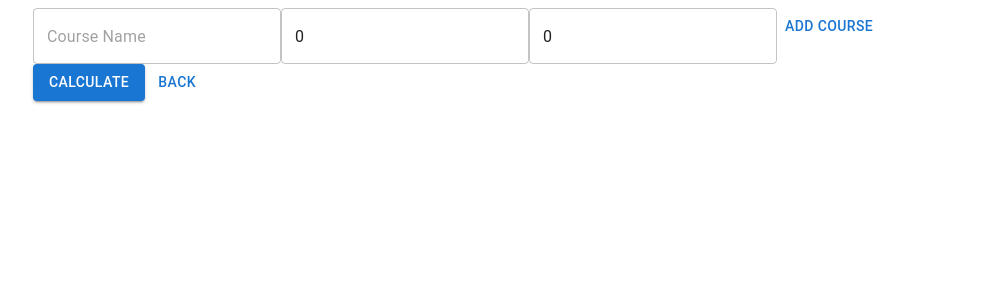
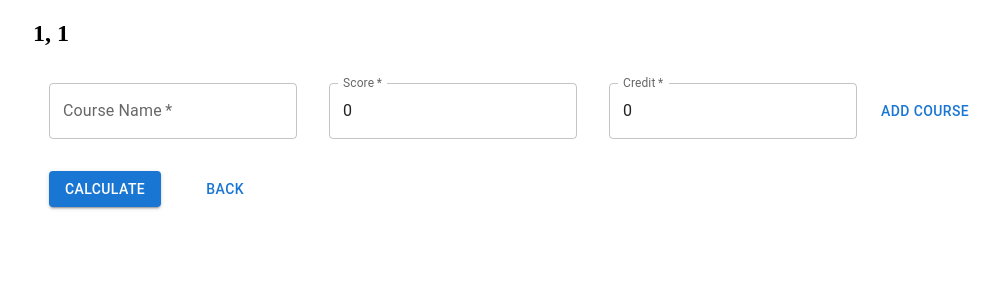
Before and after one commit to peterxcli/ncku-gpa-calculator, a Next.js app: page /1/1 in a window 1280 px wide. Shown: the top 300 px of the page, without its empty margins (31-1031 px from the left). Built offline with nearby package versions, Linux system fonts and the light colour scheme.

Commit message:
add label for input textfield and make edit page prettier

```diff
--- a/package.json
+++ b/package.json
@@ -25,6 +25,7 @@
     "next": "13.4.7",
     "react": "18.2.0",
     "react-dom": "18.2.0",
+    "sass": "^1.63.6",
     "typescript": "5.1.6",
     "uuid": "^9.0.0",
     "zustand": "^4.3.8"
--- a/src/pages/[year]/[semester].tsx
+++ b/src/pages/[year]/[semester].tsx
@@ -4,6 +4,7 @@ import { useRouter } from 'next/router';
 import { useAppStore } from '@/store/store';
 import { calculateGPA } from '@/utils/calculate';
 import { v4 as uuidv4 } from 'uuid';
+import styles from './index.module.scss'
 
 const CoursePage = () => {
     const router = useRouter();
@@ -16,7 +17,7 @@ const CoursePage = () => {
 
     const handleSubmit = (e: React.FormEvent<HTMLFormElement>) => {
         e.preventDefault();
-        addCourse(year as string, semester as string, { id: uuidv4() , name: courseName, score, credit });
+        addCourse(year as string, semester as string, { id: uuidv4(), name: courseName, score, credit });
         setCourseName('');
         setScore(0);
         setCredit(0);
@@ -39,20 +40,27 @@ const CoursePage = () => {
     }, []);
 
     return (
-        <Container>
+        <Container className={styles.container}>
+            <h2>{year}, {semester}</h2>
             {
                 records[year as string]?.[semester as string]?.map((course, index) => (
-                    <div key={index}>
+                    <div className={styles['form-group']} key={index}>
                         <TextField
+                            className={styles.textfield}
+                            label='Course Name'
                             value={course.name}
                             onChange={(e) => updateCourse(year as string, semester as string, course.id, { ...course, name: e.target.value })}
                         />
                         <TextField
+                            className={styles.textfield}
+                            label='Score'
                             value={course.score}
                             onChange={(e) => updateCourse(year as string, semester as string, course.id, { ...course, score: Number(e.target.value) })}
                             type="number"
                         />
                         <TextField
+                            className={styles.textfield}
+                            label='Credit'
                             value={course.credit}
                             onChange={(e) => updateCourse(year as string, semester as string, course.id, { ...course, credit: Number(e.target.value) })}
                             type="number"
@@ -61,16 +69,51 @@ const CoursePage = () => {
                     </div>
                 ))
             }
-            <form onSubmit={handleSubmit}>
-                <TextField value={courseName} onChange={(e) => setCourseName(e.target.value)} placeholder="Course Name" required />
-                <TextField value={score} onChange={(e) => setScore(Number(e.target.value))} placeholder="Score" required type="number" />
-                <TextField value={credit} onChange={(e) => setCredit(Number(e.target.value))} placeholder="Credit" required type="number" />
+            <form onSubmit={handleSubmit} className={styles['form-group']}>
+                <TextField
+                    className={styles.textfield}
+                    label='Course Name'
+                    value={courseName}
+                    onChange={(e) => setCourseName(e.target.value)}
+                    placeholder="Course Name" required
+                />
+                <TextField
+                    className={styles.textfield}
+                    label='Score'
+                    value={score}
+                    onChange={(e) => setScore(Number(e.target.value))}
+                    placeholder="Score" required type="number"
+                />
+                <TextField
+                    className={styles.textfield}
+                    label='Credit'
+                    value={credit}
+                    onChange={(e) => setCredit(Number(e.target.value))}
+                    placeholder="Credit"
+                    required
+                    type="number"
+                />
                 <Button type="submit">Add Course</Button>
             </form>
-            <Button onClick={() => setGpa(calculateGPA(records[year as string][semester as string]))} variant='contained'>Calculate</Button>
-            {gpa >= 0 && <h1>GPA: {gpa}</h1>}
-            {gpa >= 0 && <h2>{year}, {semester}</h2>}
-            <Button onClick={() => router.push('/')}>Back</Button>
+            <div className={styles['nav-btn']}>
+                <Button
+                    className={styles['ctl-btn']}
+                    onClick={() => setGpa(calculateGPA(records[year as string][semester as string]))}
+                    variant='contained'
+                >
+                    Calculate
+                </Button>
+                {gpa >= 0 && <h2 className={styles['ctl-btn']}>GPA: {gpa}</h2>}
+                <Button
+                    className={styles['ctl-btn']}
+                    onClick={() => router.push('/')}
+                >
+                    Back
+                </Button>
+            </div>
+
+
+
         </Container>
     );
 };
--- /dev/null
+++ b/src/pages/[year]/index.module.scss
@@ -0,0 +1,25 @@
+.container {
+    display: flex;
+    justify-content: center;
+    align-items: flex-start;
+    flex-direction: column;
+    margin: 1rem;
+
+    .form-group {
+        display: flex;
+        align-items: center;
+
+        .textfield {
+            margin: 1rem;
+        }
+    }
+    .nav-btn {
+        align-items: center;
+        display: flex;
+        flex-direction: row;
+        .ctl-btn {
+            margin: 1rem;
+        }
+    }
+
+}
```
Also changed, not shown: 1 other file (tests, documents, lock files or other folders).
